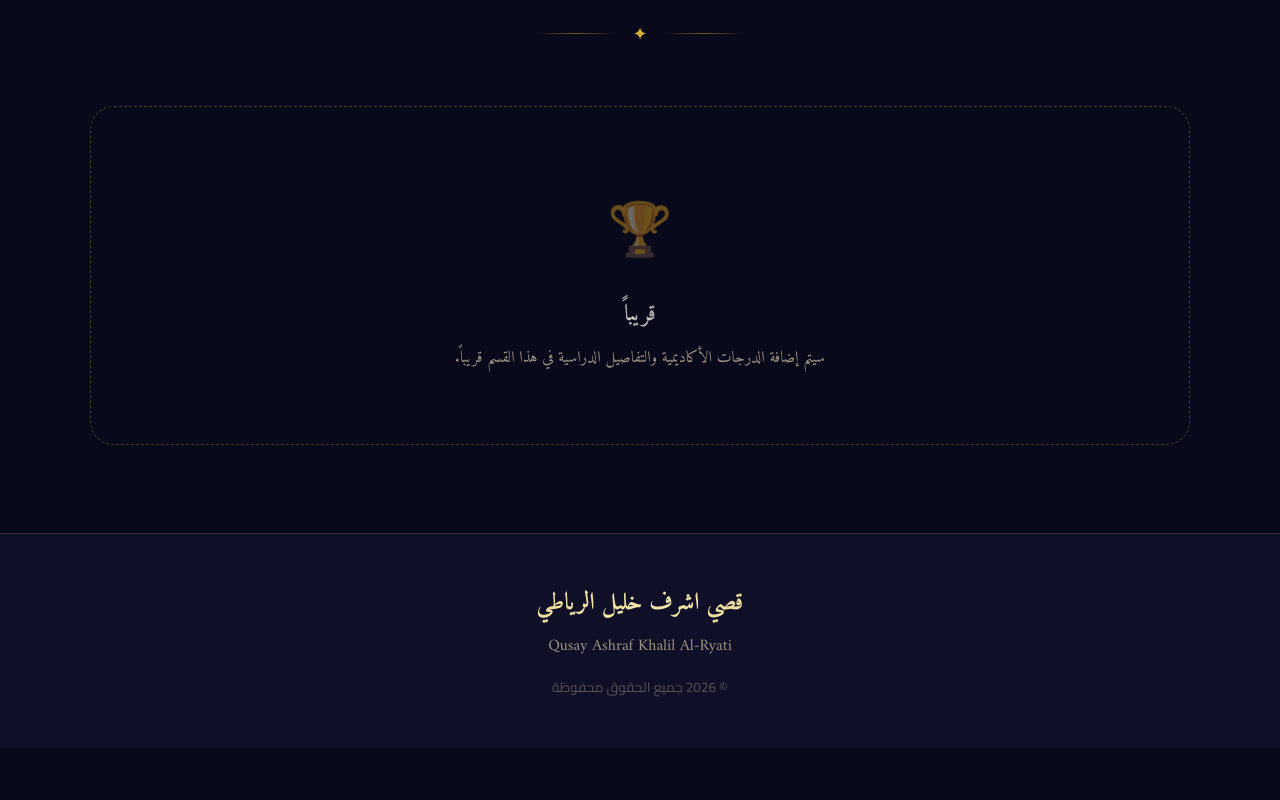
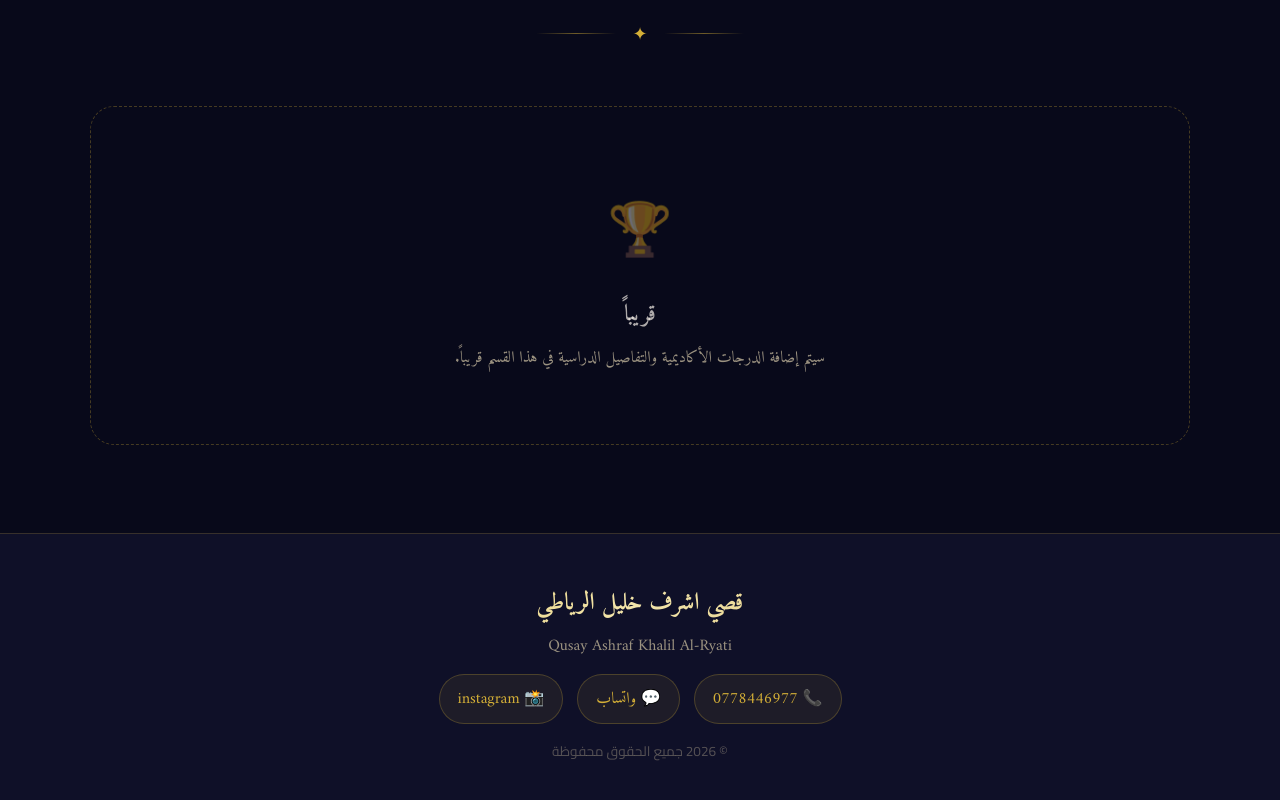
Before and after one commit to qusayalrytai-art/-SV1, a plain HTML site: page index.html in a window 1280 px wide. Shown: the part 5216-6016 px from the top of the page. Before the commit the page ends 5964 px from the top, so only its background shows below. Drawn offline with Linux system fonts and the light colour scheme.

Commit message:
Add files via upload

```diff
--- a/index.html
+++ b/index.html
@@ -237,6 +237,34 @@
     footer .sub { color: var(--muted); font-family: 'Amiri', serif; margin-bottom: 14px; }
     footer .copy { color: rgba(155,146,128,0.5); font-size: 0.85rem; }
 
+    .contact-links {
+      display: flex;
+      gap: 14px;
+      justify-content: center;
+      flex-wrap: wrap;
+      margin-bottom: 14px;
+    }
+    .contact-link {
+      display: inline-flex;
+      align-items: center;
+      justify-content: center;
+      gap: 8px;
+      padding: 10px 18px;
+      border-radius: 999px;
+      border: 1px solid rgba(212,175,55,0.25);
+      background: rgba(212,175,55,0.08);
+      color: var(--gold);
+      font-family: 'Amiri', serif;
+      font-size: 1rem;
+      text-decoration: none;
+      transition: transform 0.2s, border-color 0.2s, background 0.2s;
+    }
+    .contact-link:hover {
+      transform: translateY(-2px);
+      border-color: rgba(212,175,55,0.55);
+      background: rgba(212,175,55,0.14);
+    }
+
     /* ── ANIMATIONS ── */
     @keyframes fadeIn    { from { opacity: 0 } to { opacity: 1 } }
     @keyframes fadeInDown{ from { opacity: 0; transform: translateY(-30px) } to { opacity: 1; transform: translateY(0) } }
@@ -456,6 +484,11 @@
 <footer>
   <h2>قصي اشرف خليل الرياطي</h2>
   <p class="sub">Qusay Ashraf Khalil Al-Ryati</p>
+  <div class="contact-links">
+    <a class="contact-link" href="tel:0778446977" aria-label="اتصل على 0778446977">📞 0778446977</a>
+    <a class="contact-link" href="https://wa.me/0778446977" target="_blank" rel="noopener noreferrer" aria-label="واتساب 0778446977">💬 واتساب</a>
+    <a class="contact-link" href="https://www.instagram.com/q_usa_y2009/" target="_blank" rel="noopener noreferrer">📸 instagram</a>
+  </div>
   <p class="copy">© 2026 جميع الحقوق محفوظة</p>
 </footer>
 
```
